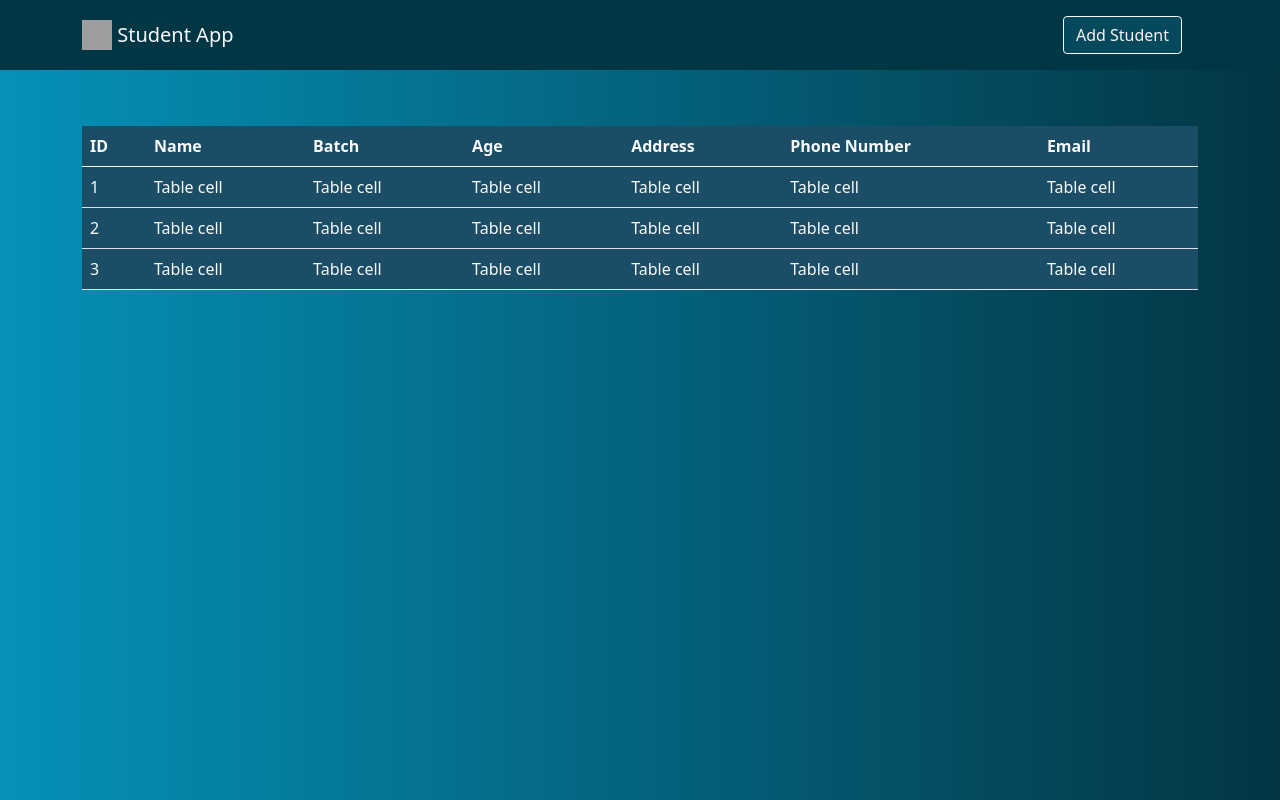
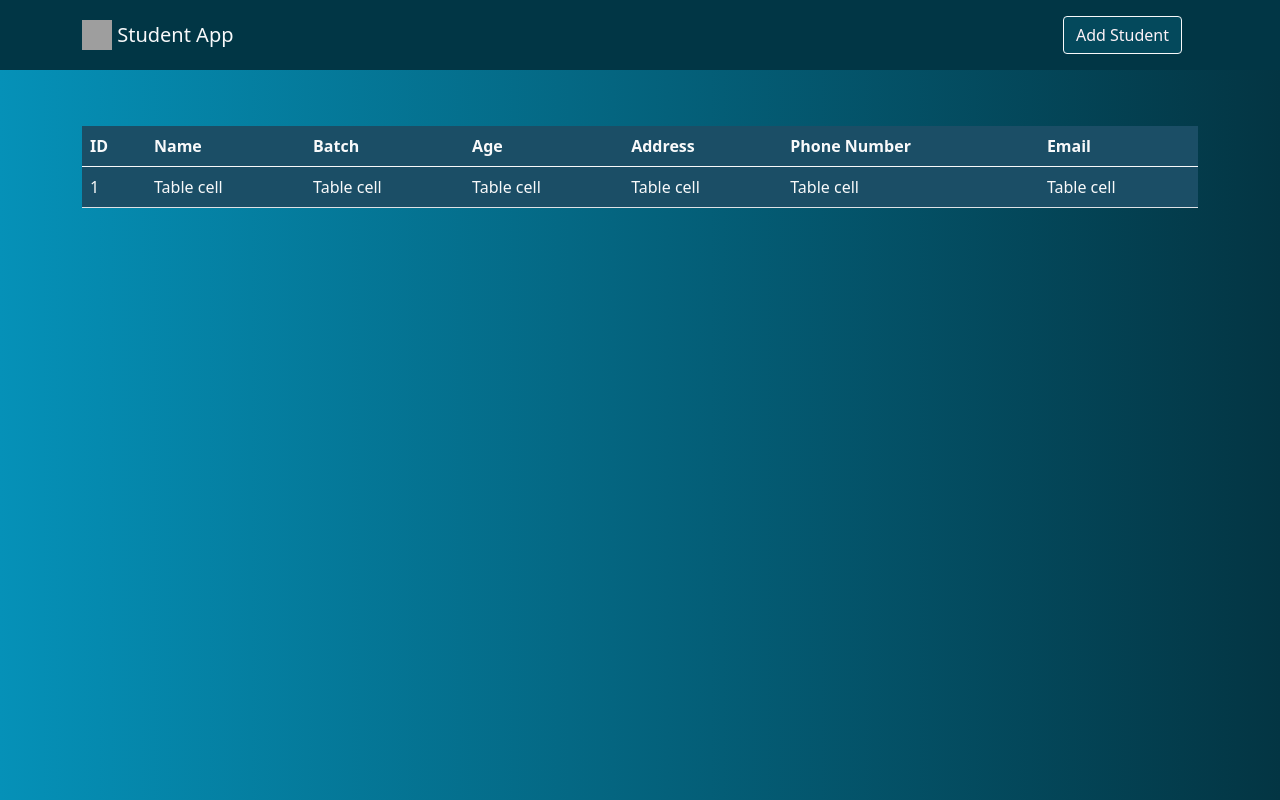
Before and after one commit to arunk-k/test1, a React (Vite) app: page / in a window 1280 px wide. Built offline with nearby package versions, Linux system fonts and the light colour scheme; grey boxes are pictures that could not be loaded.

Commit message:
first commit

```diff
--- a/src/App.jsx
+++ b/src/App.jsx
@@ -26,9 +26,9 @@ function App() {
       </Navbar>
 
 
-      <div className='container mt-5 pt-2 '>
-        <div>
-          <Table style={{ backgroundColor: "#1b4e66" }} className='text-light' responsive="xs">
+<div className='container mt-5 pt-2'>
+  <div className="table-responsive">
+    <Table style={{ backgroundColor: "#1b4e66" }} className='text-light' responsive>
       <thead>
         <tr>
           <th>ID</th>
@@ -50,28 +50,12 @@ function App() {
           <td>Table cell</td>
           <td>Table cell</td>
         </tr>
-              <tr>
-                <td>2</td>
-                <td>Table cell</td>
-                <td>Table cell</td>
-                <td>Table cell</td>
-                <td>Table cell</td>
-                <td>Table cell</td>
-                <td>Table cell</td>
-              </tr>
-              <tr>
-                <td>3</td>
-                <td>Table cell</td>
-                <td>Table cell</td>
-                <td>Table cell</td>
-                <td>Table cell</td>
-                <td>Table cell</td>
-                <td>Table cell</td>
-              </tr>
+        {/* More rows */}
       </tbody>
     </Table>
   </div>
 </div>
+
 
 
 
```
Lines whose indentation alone changed are shown as unchanged.
